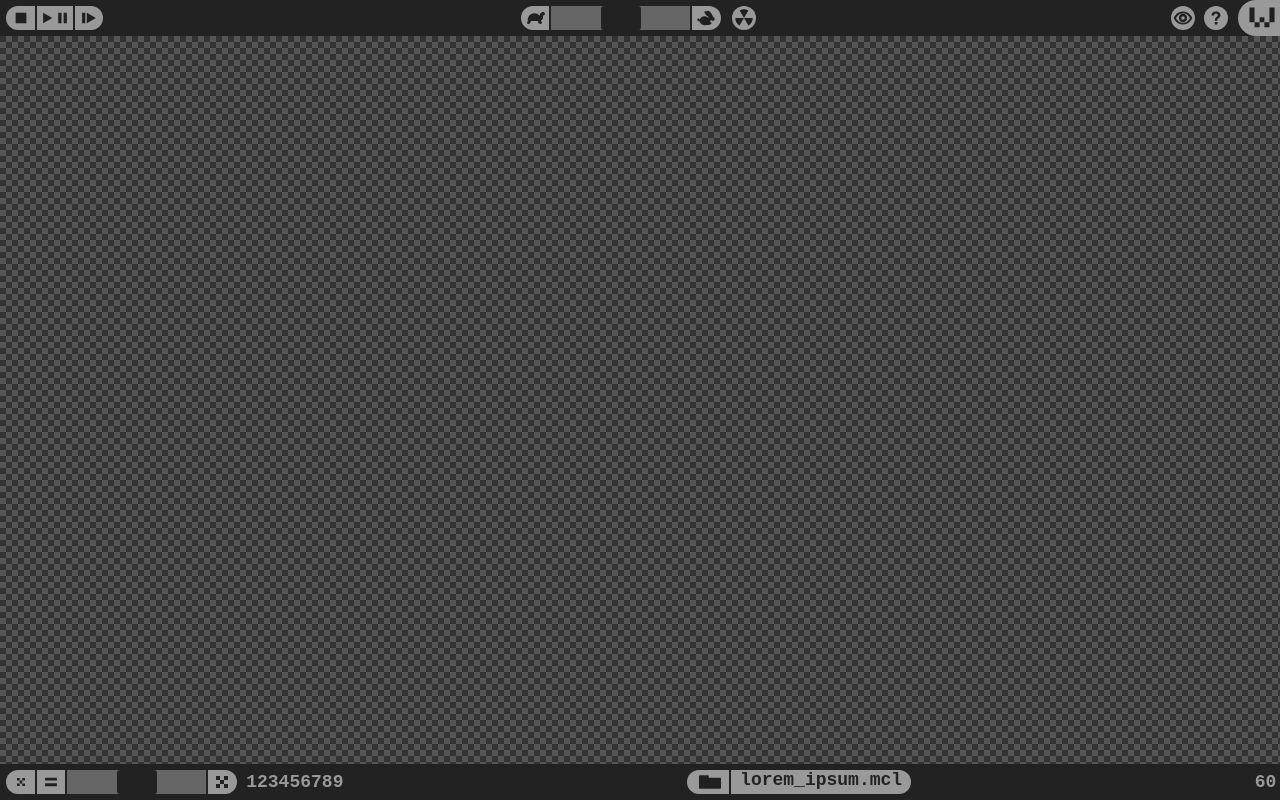
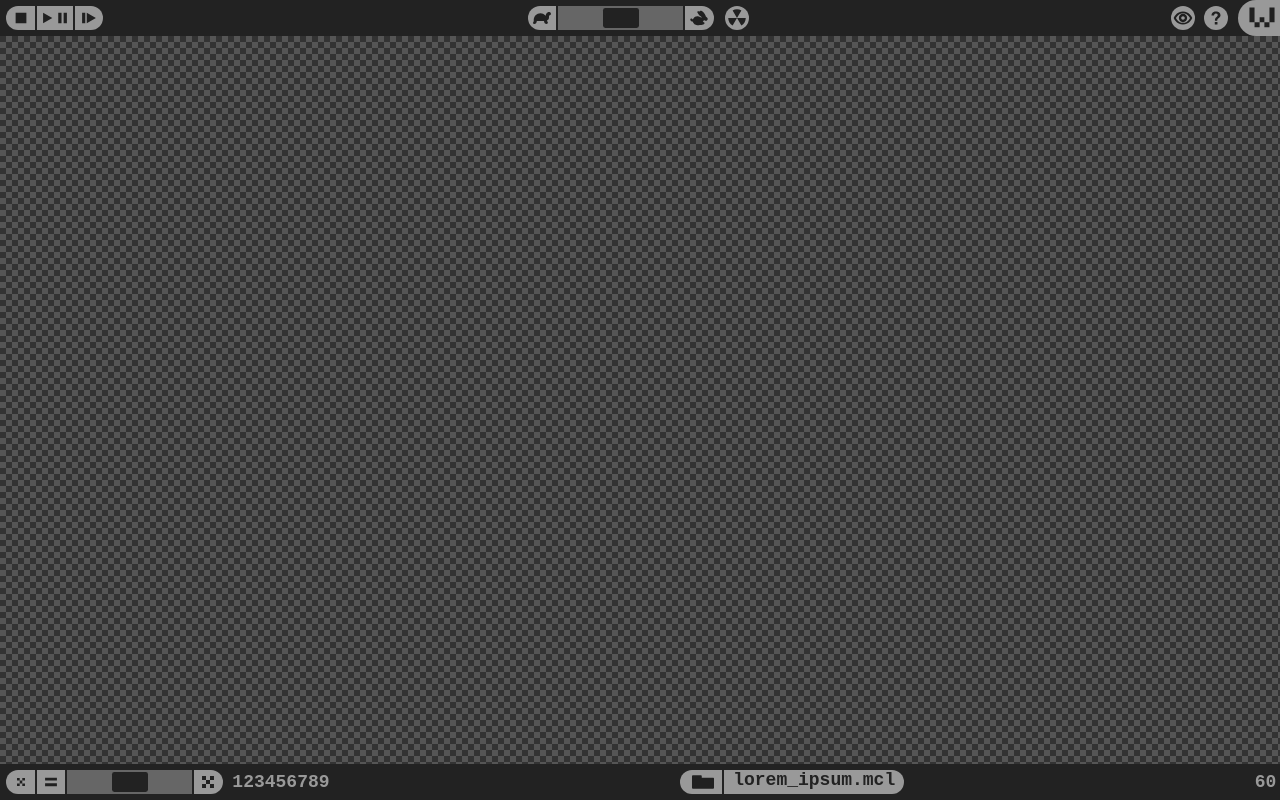
Before and after one commit to Rezmason/wireworld-player, a plain HTML site: page index.html in a window 1280 px wide. Drawn offline with Linux system fonts and the light colour scheme.

Commit message:
Fixing the CSS of button and input[type=range] .

```diff
--- a/assets/basics.css
+++ b/assets/basics.css
@@ -32,38 +32,22 @@ body {
 }
 
 button {
-	display: unset;
 	border: unset;
 	padding: unset;
-	margin: unset;
-	text-decoration: unset;
-	background: unset;
-	color: unset;
-	font-family: unset;
 	font-size: unset;
-	line-height: unset;
-	cursor: unset;
-	text-align: unset;
-	transition: unset;
-	appearance: unset;
 }
 
 input[type=range] {
 	-webkit-appearance: unset;
-	appearance: unset;
+	font-size: unset;
 }
 
 input[type=range]::-webkit-slider-thumb {
-	-webkit-appearance: unset;
-	appearance: unset;
+  -webkit-appearance: unset;
 }
 
 input[type=range]::-moz-range-thumb {
-	width: unset;
-	height: unset;
-	background: unset;
-	border: unset;
-	border-radius: unset;
+  border: unset;
 }
 
 bar {
@@ -165,8 +149,9 @@ bar button icon {
 	/*filter: contrast(0) brightness(2);*/
 }
 
-bar button:hover {
+bar button:hover, bar button:focus {
 	background-color: var(--ui-bg-hover);
+	outline: none;
 }
 
 bar button:active {
@@ -174,16 +159,24 @@ bar button:active {
 }
 
 bar input[type=range] {
-	width: 10em;
+	width: 5em;
+	height: 1em;
 	background: var(--ui-bg-active);
-	padding: 0 0.2em;
+	padding: 0 0.1em;
+}
+
+bar input[type=range]:hover, bar input[type=range]:focus {
+	background-color: var(--ui-bg-hover);
+	outline: none;
 }
 
 bar input[type=range]::-webkit-slider-thumb {
 	background: var(--ui-fg);
-	border-radius: 0.25em;
-	width: 3em;
-	height: 1.75em;
+	border-radius: 0.1em;
+	margin: 0;
+	padding: 0;
+	width: 1.5em;
+	height: 0.8em;
 	cursor: grab;
 }
 
@@ -193,9 +186,9 @@ bar input[type=range]::-webkit-slider-thumb:active {
 
 bar input[type=range]::-moz-range-thumb {
 	background: var(--ui-fg);
-	border-radius: 0.25em;
-	width: 3em;
-	height: 1.75em;
+	border-radius: 0.1em;
+	width: 1.5em;
+	height: 0.8em;
 	cursor: grab;
 }
 
--- /dev/null
+++ b/assets/overwrite.css
@@ -0,0 +1,62 @@
+input[type=range] {
+	-webkit-appearance: unset;
+	font-size: unset;
+}
+input[type=range]::-webkit-slider-runnable-track {
+  /*width: unset;*/
+  /*height: unset;*/
+  /*cursor: unset;*/
+  /*box-shadow: unset;*/
+  /*background: unset;*/
+  /*border-radius: unset;*/
+  /*border: unset;*/
+}
+input[type=range]::-webkit-slider-thumb {
+  /*box-shadow: unset;*/
+  /*border: unset;*/
+  /*height: unset;*/
+  /*width: unset;*/
+  /*border-radius: unset;*/
+  /*background: unset;*/
+  /*cursor: unset;*/
+  -webkit-appearance: unset;
+  /*margin-top: unset;*/
+}
+input[type=range]:focus::-webkit-slider-runnable-track {
+  /*background: unset;*/
+}
+input[type=range]::-moz-range-track {
+  /*width: unset;*/
+  /*height: unset;*/
+  /*cursor: unset;*/
+  /*box-shadow: unset;*/
+  /*background: unset;*/
+  /*border-radius: unset;*/
+  /*border: unset;*/
+}
+input[type=range]::-moz-range-thumb {
+  /*box-shadow: unset;*/
+  border: unset;
+  /*height: unset;*/
+  /*width: unset;*/
+  /*border-radius: unset;*/
+  /*background: unset;*/
+  /*cursor: unset;*/
+}
+
+button {
+  /*display: unset;*/
+  border: unset;
+  padding: unset;
+  /*margin: unset;*/
+  /*text-decoration: unset;*/
+  /*background: unset;*/
+  /*color: unset;*/
+  /*font-family: unset;*/
+  font-size: unset;
+  /*line-height: unset;*/
+  /*cursor: unset;*/
+  /*text-align: unset;*/
+  /*transition: unset;*/
+  /*appearance: unset;*/
+}
```
